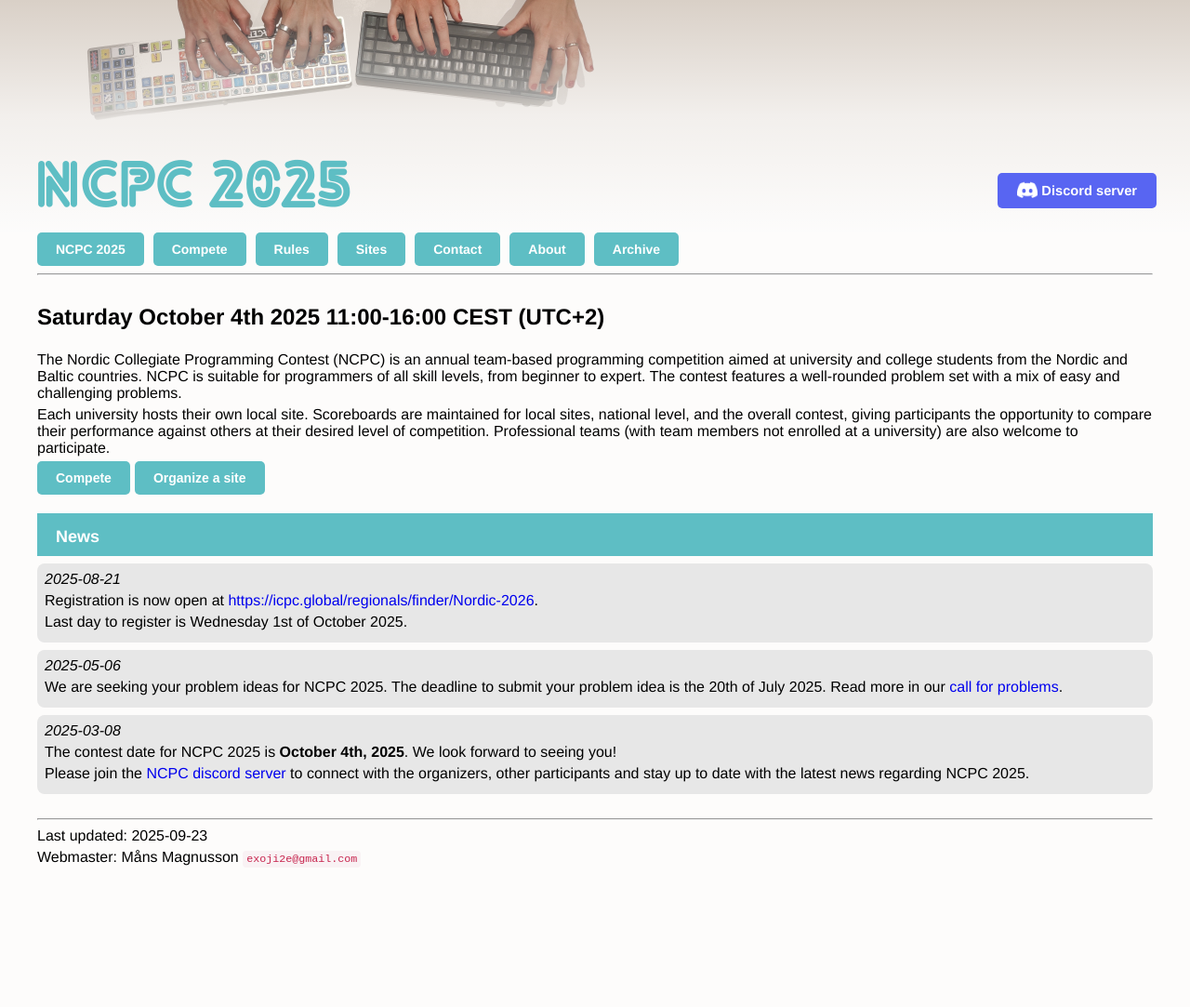
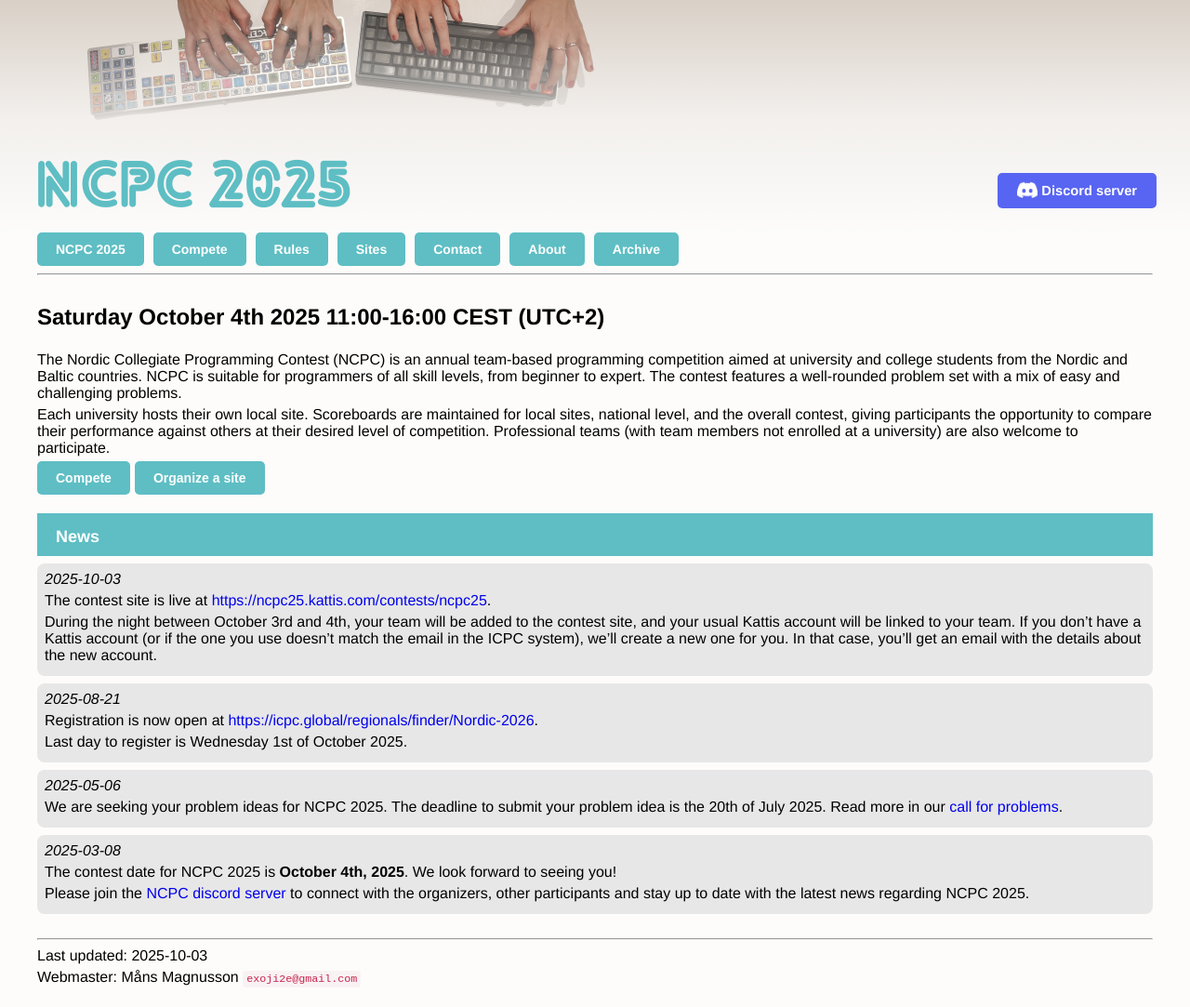
Before and after one commit to icpc/ncpc-web, a Jekyll site: the page built from ncpc2025/index.md, in a window 1280 px wide. Shown: the whole page at 93% size. Built offline with Jekyll 4.4.1, drawn with Linux system fonts in a browser that asks for light colours; before the commit the page ends 954 px from its top, so only the background shows below that.

Commit message:
[ncpc2025] add link to contest site

```diff
--- a/_config.yml
+++ b/_config.yml
@@ -15,7 +15,7 @@
       path: "ncpc2025"
     values:
       headerText: "NCPC 2025"
-      lastUpdate: "2025-09-23"
+      lastUpdate: "2025-10-03"
       eventTime: "Saturday October 4th 2025 11:00-16:00 CEST (UTC+2)"
       title: "Nordic Collegiate Programming Contest 2025"
       year: 2025
--- a/ncpc2025/index.md
+++ b/ncpc2025/index.md
@@ -22,6 +22,14 @@
   <h3>News</h3>
 </div>
 <div class="news-item">
+<i>2025-10-03</i>
+
+The contest site is live at [https://ncpc25.kattis.com/contests/ncpc25](https://ncpc25.kattis.com/contests/ncpc25).
+
+During the night between October 3rd and 4th, your team will be added to the contest site, and your usual Kattis account will be linked to your team. If you don't have a Kattis account (or if the one you use doesn't match the email in the ICPC system), we'll create a new one for you. In that case, you'll get an email with the details about the new account.
+
+</div>
+<div class="news-item">
 <i>2025-08-21</i>
 
 Registration is now open at [https://icpc.global/regionals/finder/Nordic-2026](https://icpc.global/regionals/finder/Nordic-2026).
```
